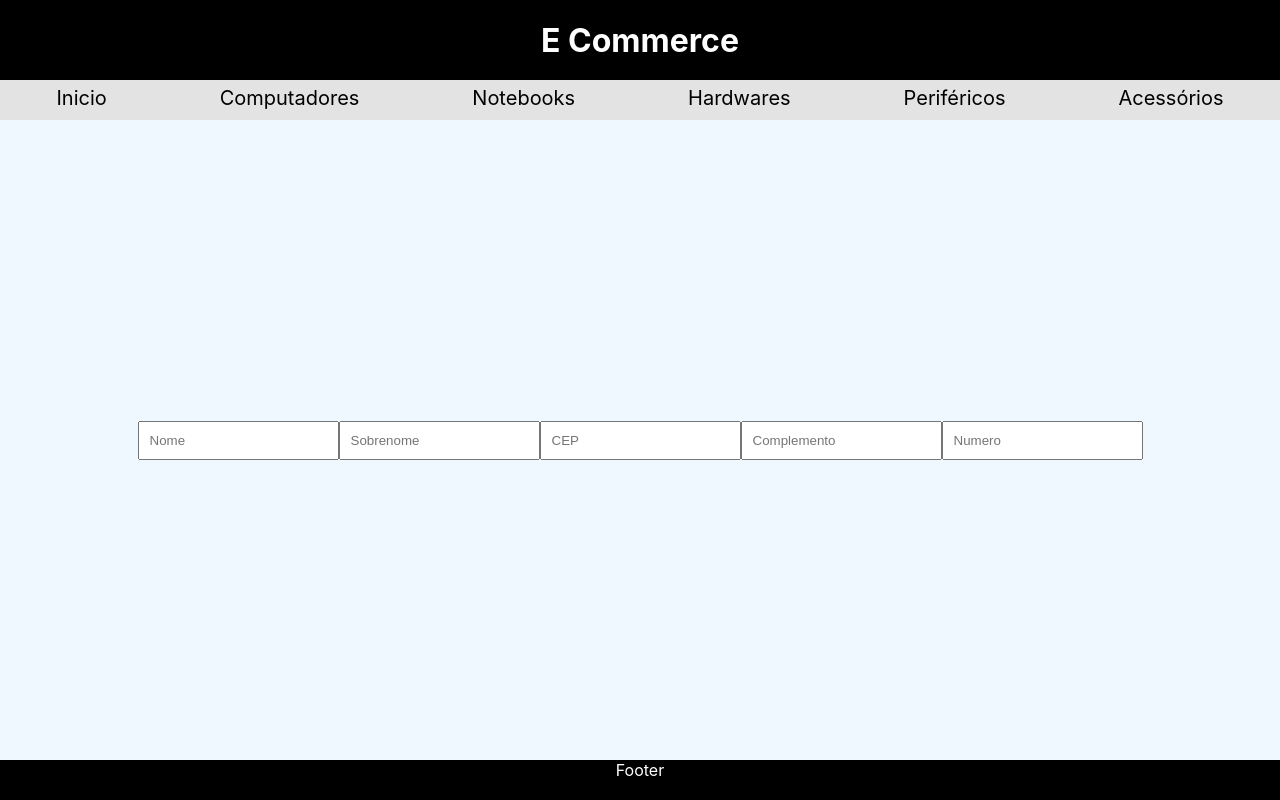
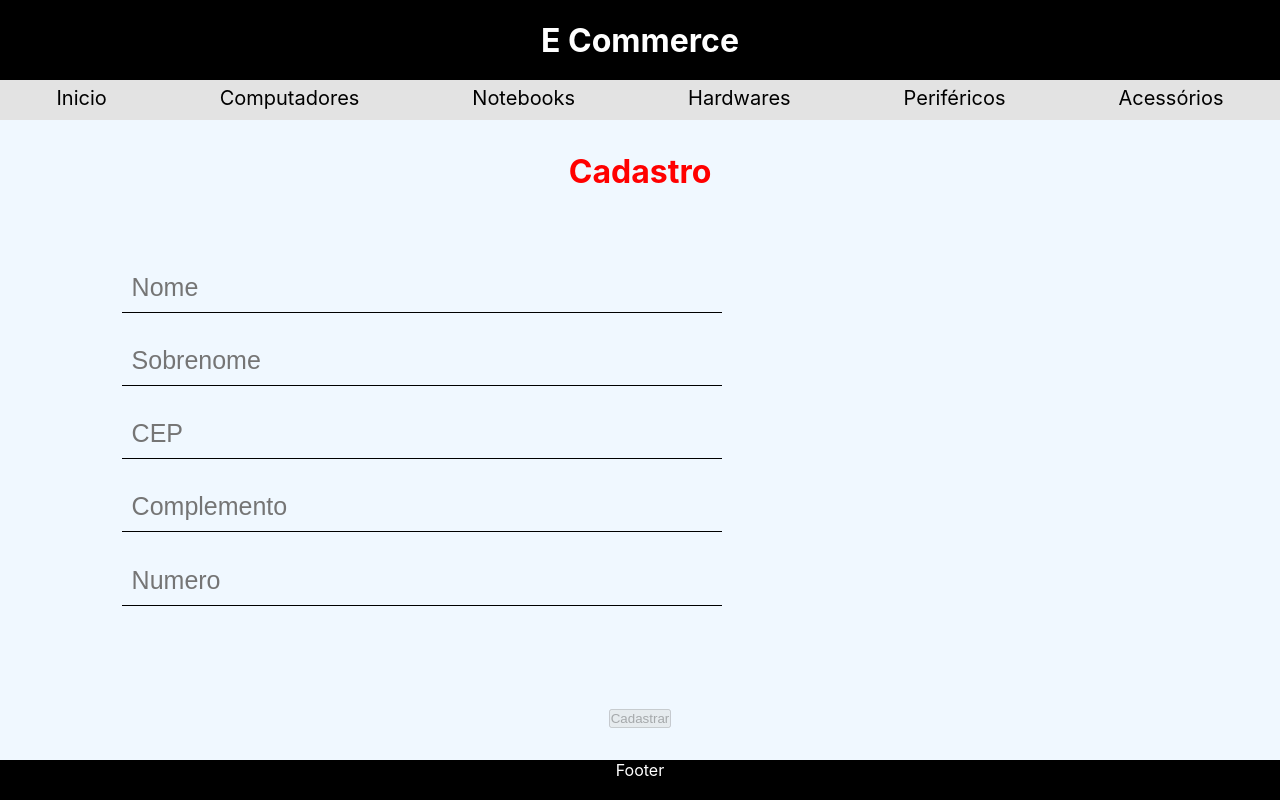
Before and after one commit to Gonzagadavid/ecommerce, a Next.js app: page /register in a window 1280 px wide. Built offline with nearby package versions, Linux system fonts and the light colour scheme.

Commit message:
style: add style in register page

```diff
--- a/src/components/InputText/style.ts
+++ b/src/components/InputText/style.ts
@@ -2,4 +2,12 @@ import styled from "styled-components";
 
 export const  StyledInput = styled.input`
   padding: 10px;
-`;
+  width: 600px;
+  border: none;
+  border-bottom: 1px solid black;
+  font-size: 25px;
+  background-color: transparent;
+  &:focus {
+    outline: none;
+  }
+  `;
--- a/src/pages/register/index.tsx
+++ b/src/pages/register/index.tsx
@@ -1,9 +1,10 @@
-import { useContext } from "react";
+import { useContext, useMemo } from "react";
 import ConditionComponent from "../../components/ConditionComponent";
 import InputText from "../../components/InputText";
 import Context from "../../context";
 import checkField from "../../functions/checkFields";
 import useFormInput from "../../hooks/useFormInput";
+import { ContainerFlexRow, FormContainer, InfoContainer, RegisterPage, Title } from "../../styles";
 
 export default function Register() {
   const { cep, setCep, address } = useContext(Context);
@@ -11,9 +12,16 @@ export default function Register() {
   const { name, lastname, complement, number } = state as {[key: string]: string};
   const keys = Object.keys(address);
   const fieldsCompleted = checkField([cep, name, lastname, complement, number, keys.length]);
+  const infoList = useMemo(() => (
+    keys.map((key) => <p key={key}>{`${key}: ${address[key]}`}</p>)
+  ),[address, keys]);
 
   return (
-    <div>
+    <RegisterPage>
+      <Title>Cadastro</Title>
+      <ContainerFlexRow>
+
+        <FormContainer>
           <InputText name="name" placeholder="Nome" onChange={setState}/>
           <InputText name="lastname" placeholder="Sobrenome" onChange={setState} />
           <InputText name="cep" value={cep} onChange={setCep} placeholder="CEP" />
@@ -21,12 +29,12 @@ export default function Register() {
             <InputText name="complement" placeholder="Complemento" onChange={setState} />
             <InputText name="number" placeholder="Numero" onChange={setState} />
           </ConditionComponent>
-      {
-        keys.map((key) => <p key={key}>{`${key}: ${address[key]}`}</p>)
-      }
-      <ConditionComponent condition={fieldsCompleted}>
-        <button>Cadastrar</button>
-      </ConditionComponent>
-    </div>
+        </FormContainer>
+        <InfoContainer>
+          { infoList }
+        </InfoContainer>
+      </ContainerFlexRow>
+      <button disabled={!fieldsCompleted}>Cadastrar</button>
+    </RegisterPage>
   );
 }
--- a/src/styles/index.ts
+++ b/src/styles/index.ts
@@ -26,3 +26,35 @@ export const SlickArrow = styled.div`
 export const Title = styled.h1`
   color: red;
 `;
+
+export const RegisterPage = styled.div`
+display: flex;
+flex-direction: column;
+align-items: center;
+width: 90%;
+height: 90%;
+`;
+
+export const FormContainer = styled.div`
+display: flex;
+flex-direction: column;
+justify-content: space-around;
+width: 100%;
+height: 80%;
+`;
+
+export const InfoContainer = styled.div`
+display: flex;
+width: 100%;
+height: 100%;
+height: 60%;
+flex-direction: column;
+`;
+
+export const ContainerFlexRow =  styled.div`
+display: flex;
+justify-content: space-around;
+width: 90%;
+height: 100%;
+margin-top: 60px;
+`;
```
Lines whose indentation alone changed are shown as unchanged.
